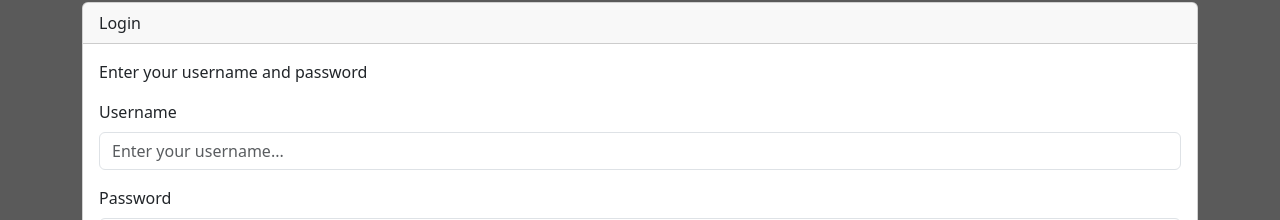
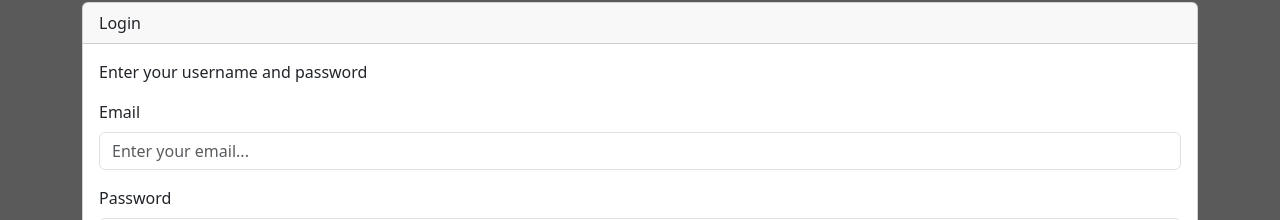
Before and after one commit to arden-rh/login-page-showcase, a React (Vite) app: page / in a window 1280 px wide. Shown: the part 126-346 px from the top of the page. Built offline with nearby package versions, Linux system fonts and the light colour scheme.

Commit message:
changed from username to user email, created a handleLoginUser function. added appropriate types

```diff
--- a/src/pages/HomePage.tsx
+++ b/src/pages/HomePage.tsx
@@ -1,19 +1,51 @@
-import React, { useEffect, useState } from "react"
 import Button from "react-bootstrap/Button"
 import Card from "react-bootstrap/Card"
 import Form from "react-bootstrap/Form"
+import React, { useEffect, useState } from "react"
 import { useNavigate } from "react-router-dom"
+import { loginUser } from "../services/UserAPI"
+import { User } from "../types"
 
-const HomePage = () => {
+interface IProps {
+	loggedIn: () => void
+}
 
-	const [inputUsername, setInputUsername] = useState("")
+const HomePage: React.FC<IProps> = ({ loggedIn }) => {
+
+	const [userEmail, setUserEmail] = useState("")
 	const [password, setPassword] = useState("")
+	const [error, setError] = useState<string | null>(null)
 	const navigate = useNavigate()
 
 	const handleSubmit = (e: React.FormEvent) => {
 		e.preventDefault()
 
-		// navigate(`/starships`)
+		const user: User = {
+			email: userEmail,
+			password: password
+		}
+
+		handleLoginUser(user)
+	}
+
+	const handleLoginUser = async (user: User) => {
+
+		try {
+			const loggedInUser = await loginUser(user)
+
+			if (!loggedInUser.accessToken) {
+				throw new Error("Something went wrong")
+			}
+
+			loggedIn()
+
+			console.log(loggedInUser)
+		} catch (e: any) {
+			setError(e.toString())
+			return
+		}
+
+		navigate(`/starships`)
 	}
 
 	return (
@@ -26,16 +58,16 @@ const HomePage = () => {
 						Enter your username and password
 					</Card.Text>
 					<Form onSubmit={handleSubmit}>
-						<Form.Group className="mb-3" controlId="username">
-							<Form.Label>Username</Form.Label>
+						<Form.Group className="mb-3" controlId="email">
+							<Form.Label>Email</Form.Label>
 							<Form.Control
 								onChange={(e) =>
-									setInputUsername(e.target.value)
+									setUserEmail(e.target.value)
 								}
-								placeholder="Enter your username..."
+								placeholder="Enter your email..."
 								required
-								type="text"
-								value={inputUsername}
+								type="email"
+								value={userEmail}
 							/>
 						</Form.Group>
 						<Form.Group className="mb-3" controlId="password">
@@ -50,11 +82,12 @@ const HomePage = () => {
 								value={password}
 							/>
 						</Form.Group>
+						{error && <Card.Text>{error}</Card.Text>}
 						<div className="d-flex justify-content-between">
 							<Button
 								variant="success"
 								type="submit"
-								disabled={!inputUsername || !password}
+								disabled={!userEmail || !password}
 							>
 								Login
 							</Button>
```
Also changed, not shown: src/types/index.d.ts (+6 -1 lines).
